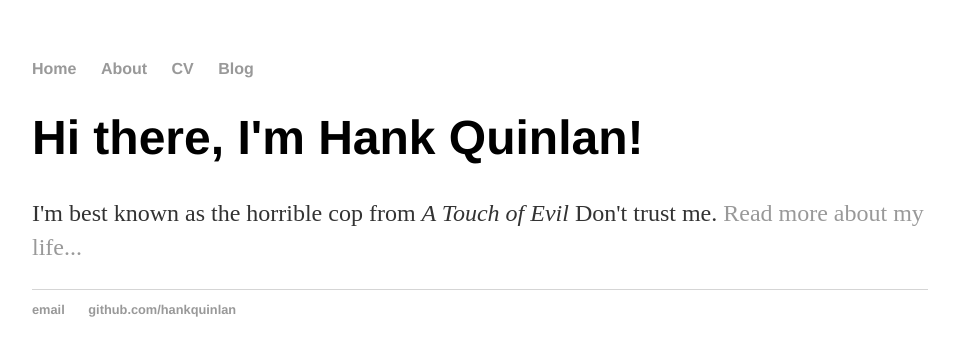
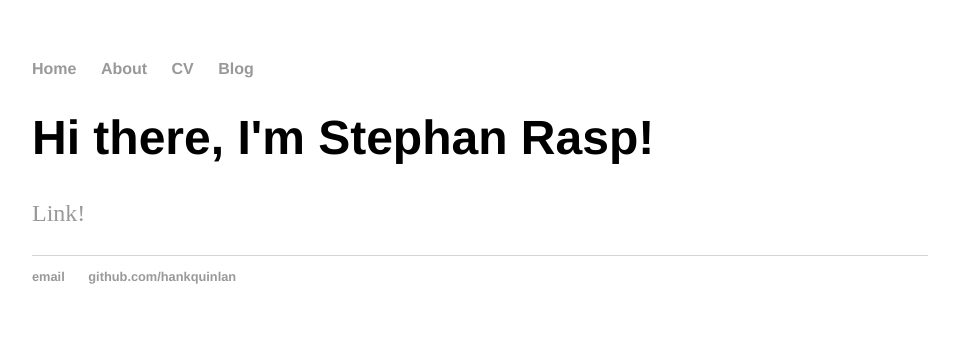
Before and after one commit to raspstephan/raspstephan.github.io, a Jekyll site: the page built from index.html, in a window 1280 px wide. Shown: the top 356 px of the page, without its empty margins (160-1119 px from the left). Built offline with Jekyll 4.4.1, drawn with Linux system fonts in a browser that asks for light colours.

Commit message:
Added theme again

```diff
--- a/_config.yml
+++ b/_config.yml
@@ -1,2 +1,4 @@
 name: Stephan Rasp
 markdown: kramdown
+permalink: /blog/:year/:month/:day/:title
+theme: jekyll-theme-cayman
--- a/index.html
+++ b/index.html
@@ -1,8 +1,8 @@
 ---
 layout: default
-title: Hank Quinlan, Horrible Cop
+title: Stephan Rasp
 ---
 <div class="blurb">
-	<h1>Hi there, I'm Hank Quinlan!</h1>
-	<p>I'm best known as the horrible cop from <em>A Touch of Evil</em> Don't trust me. <a href="/about">Read more about my life...</a></p>
+	<h1>Hi there, I'm Stephan Rasp!</h1>
+	<p> <a href="/about">Link!</a></p>
 </div><!-- /.blurb -->
```
